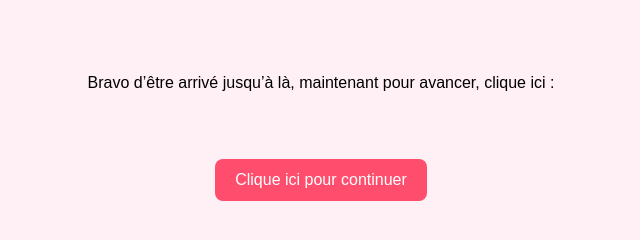
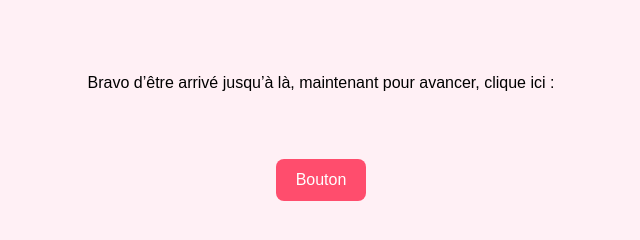
Before and after one commit to Joao67263/Surprise-J, a plain HTML site: page page3.html in a window 1280 px wide. Shown: the whole page, without its empty margins (319-959 px from the left). Drawn offline with Linux system fonts and the light colour scheme.

Commit message:
Update page3.html

```diff
--- a/page3.html
+++ b/page3.html
@@ -19,7 +19,7 @@
 
     <!-- Bouton leurre -->
     <button onclick="fakeFirework()">
-        Clique ici pour continuer
+        Bouton
     </button>
 
     <p id="fakeMessage"></p>
```
